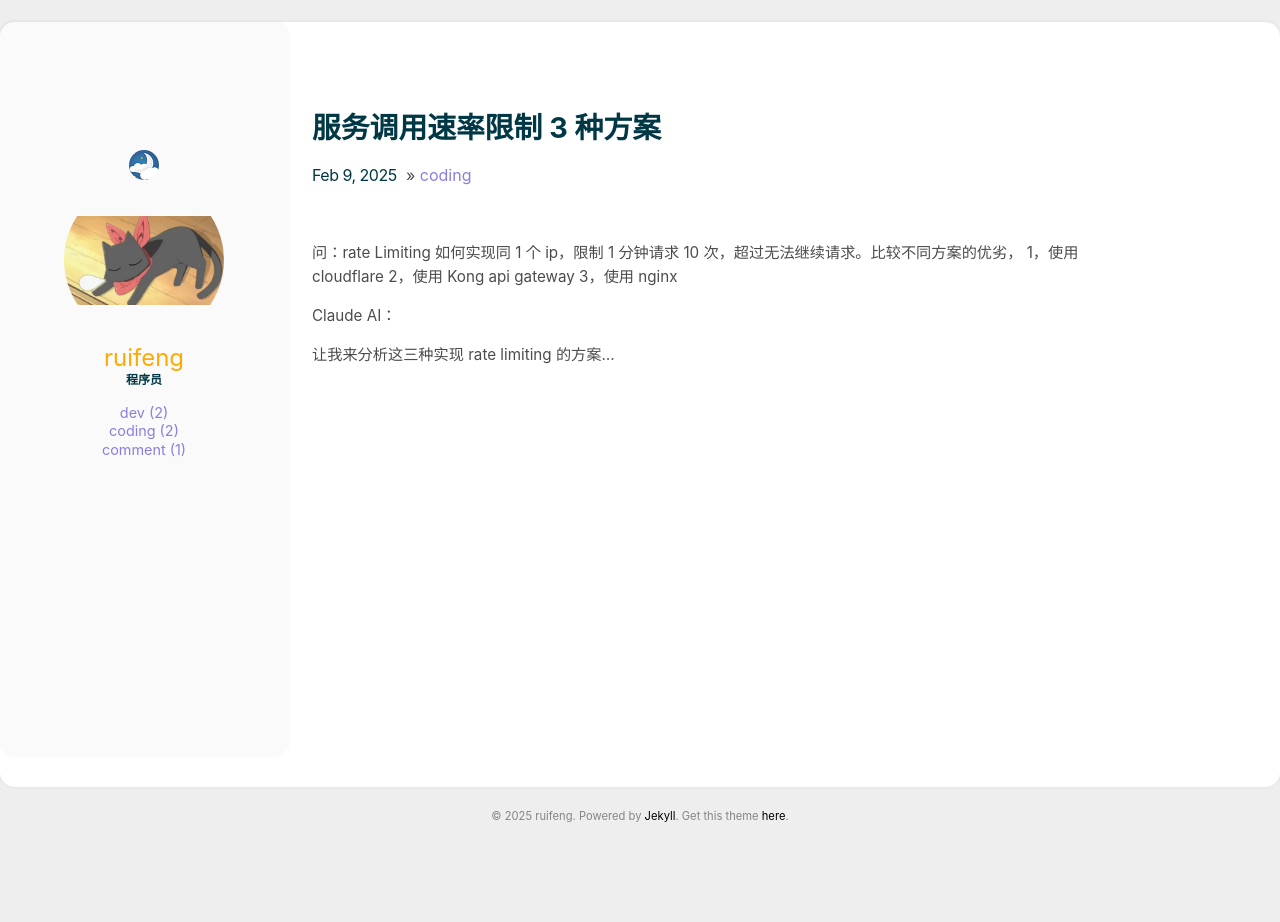
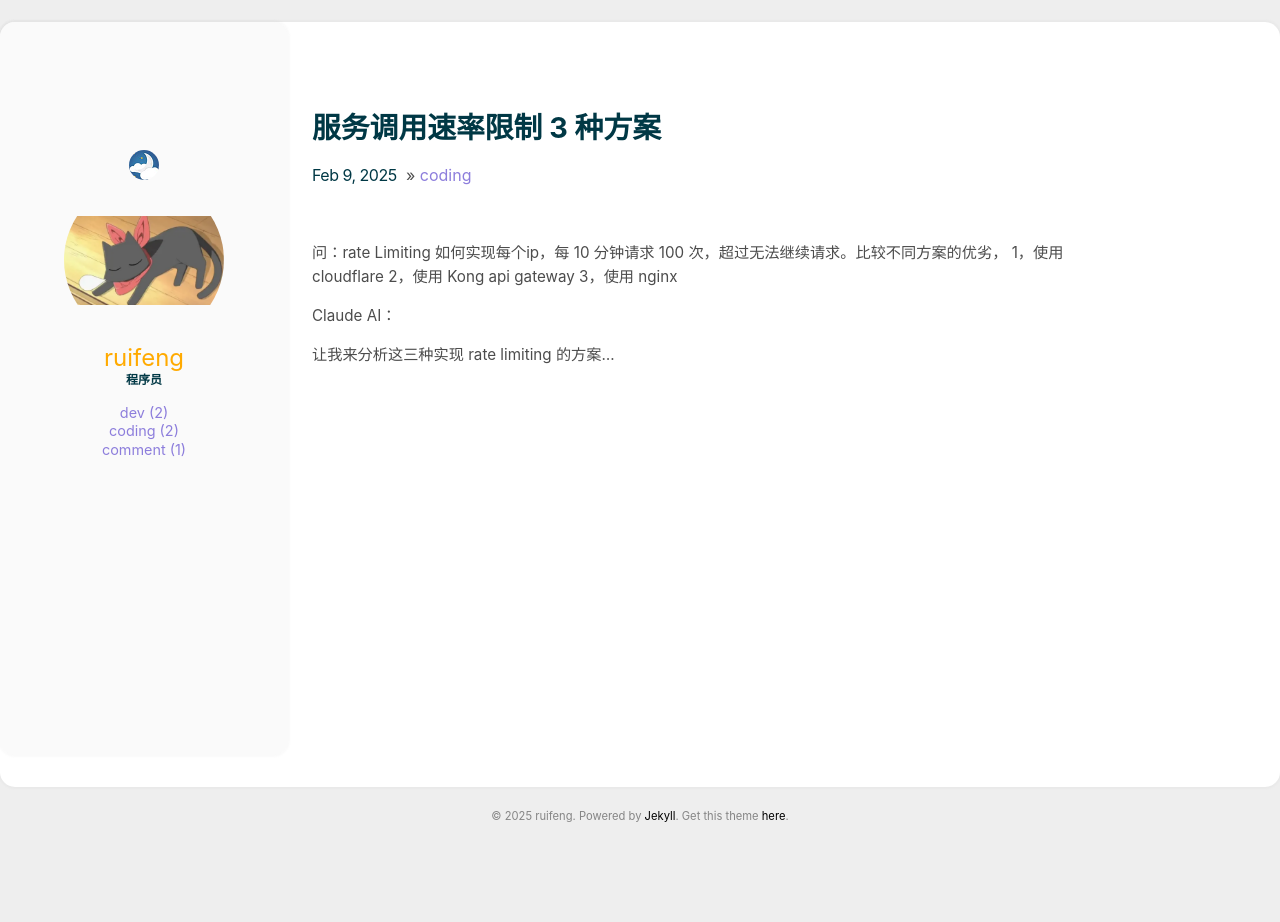
Before and after one commit to ruifengz90/ruifengz90.github.io, a Jekyll site: the page built from _posts/2025-02-09-rate-limit-3-methods.md, in a window 1280 px wide. Built offline with Jekyll 4.4.1, drawn with Linux system fonts in a browser that asks for light colours.

Commit message:
Update 2025-02-09-rate-limit-3-methods.md

```diff
--- a/_posts/2025-02-09-rate-limit-3-methods.md
+++ b/_posts/2025-02-09-rate-limit-3-methods.md
@@ -4,7 +4,7 @@ categories: [coding]
 comments: true
 ---
 
- 问：rate Limiting 如何实现同 1 个 ip，限制 1 分钟请求 10 次，超过无法继续请求。比较不同方案的优劣， 1，使用 cloudflare 2，使用 Kong api gateway 3，使用 nginx
+ 问：rate Limiting 如何实现每个ip，每 10 分钟请求 100 次，超过无法继续请求。比较不同方案的优劣， 1，使用 cloudflare 2，使用 Kong api gateway 3，使用 nginx
 
 Claude AI：
 
```
